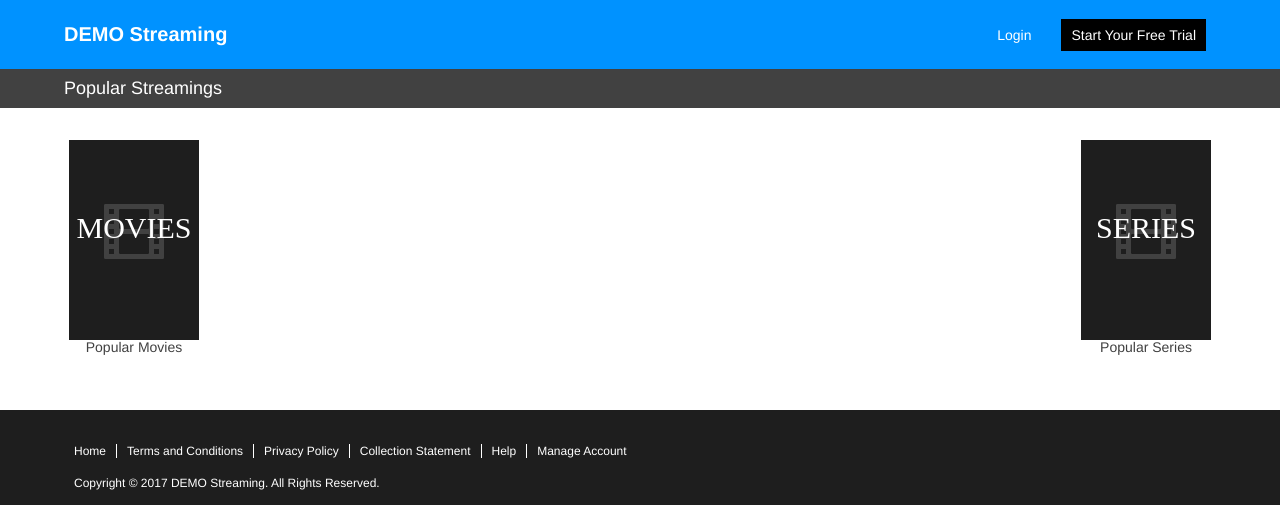
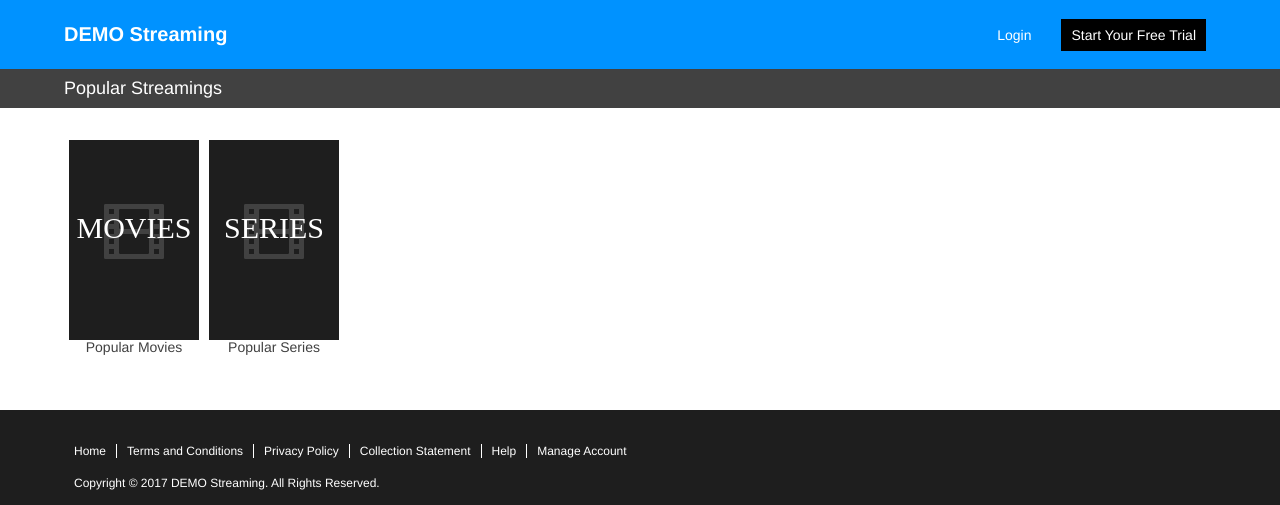
Before and after one commit to gitbinw/DemoStreamings, a React app: page / in a window 1280 px wide. Shown: the top 505 px of the page. Built offline with nearby package versions, Linux system fonts and the light colour scheme.

Commit message:
fix styling issues

```diff
--- a/scss/main/main.scss
+++ b/scss/main/main.scss
@@ -152,6 +152,7 @@
 
         a:hover { text-decoration: none; }
     }
+    .item-container.home-container { justify-content: initial; }
     .home-menus {
         div {
             position: relative;
--- a/src/components/Home.js
+++ b/src/components/Home.js
@@ -25,7 +25,7 @@ export default class Home extends React.Component {
         return(
             <div>
                 <h3 className="title">{title}</h3>
-                <div className="item-container">
+                <div className="item-container home-container">
                     {jsxMenus}
                 </div>
             </div>
```
